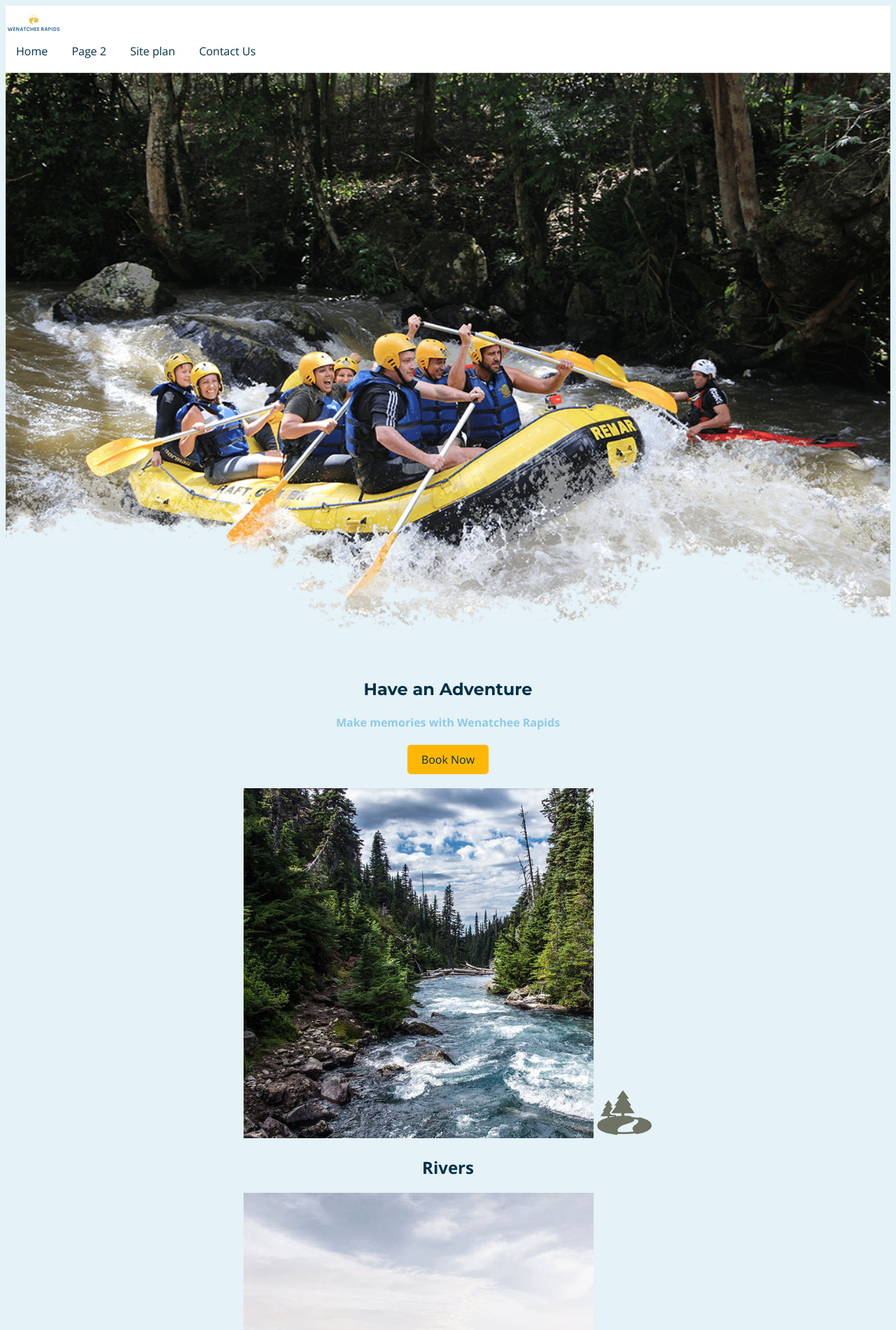
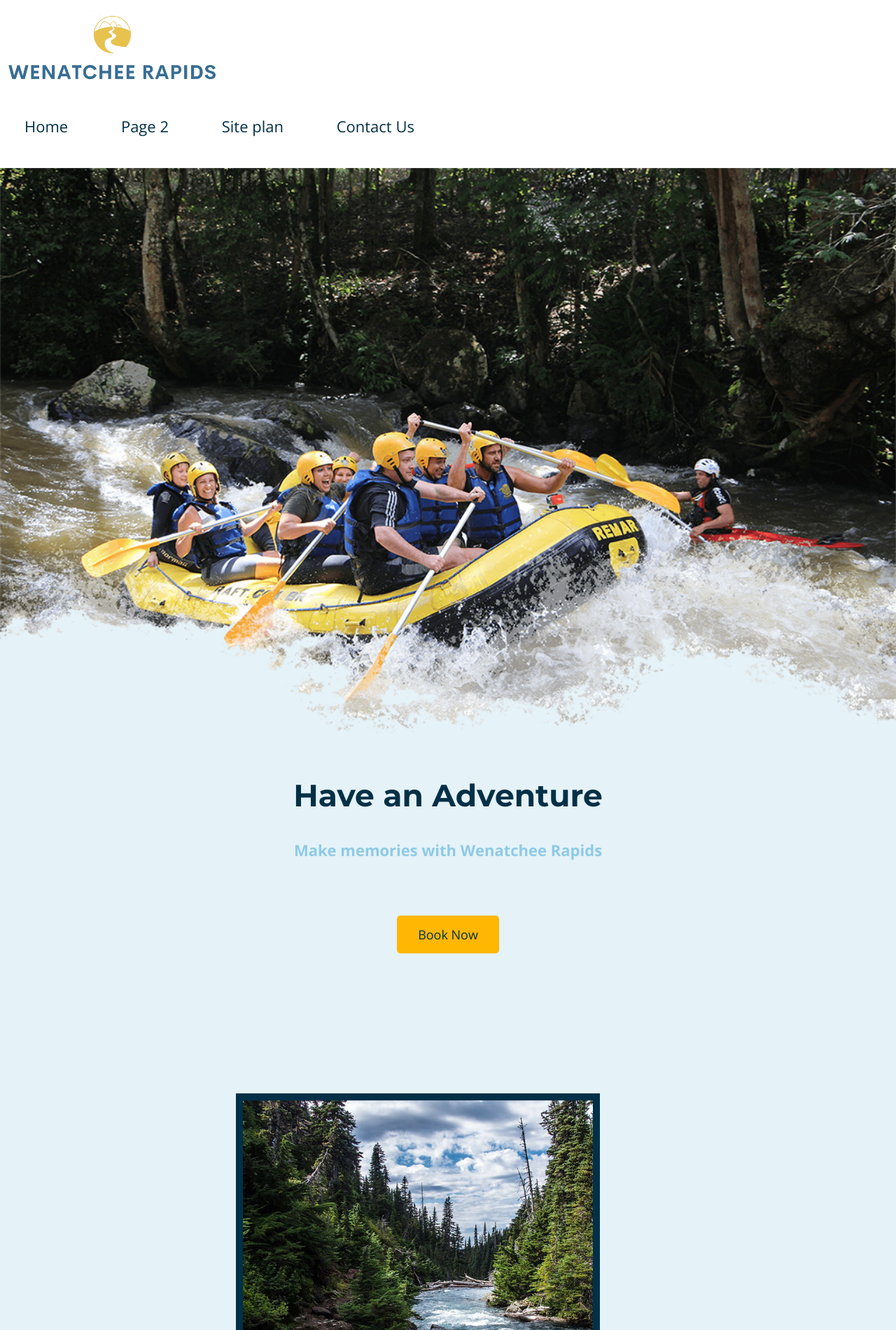
Before and after one commit to eF1tch/wdd130, a plain HTML site: page wwr/index.html in a window 1280 px wide. Shown: the top 1900 px of the page at 70% size. Drawn offline with nearby package versions, Linux system fonts and the light colour scheme.

Commit message:
added content for Fonts and Spacing assignment

```diff
--- a/wwr/styles/style.css
+++ b/wwr/styles/style.css
@@ -4,6 +4,15 @@ body {
     font-family: 'Open Sans', Verdana, sans-serif;
     background-color: #E5F2F8;
     color: #023047;
+    font-size: 22px;
+    margin: 0;
+    padding: 0;
+}
+h2 {
+    margin: 0;
+}
+#logo_link {
+    padding-top: 5px;
 }
 
 #content {
@@ -21,7 +30,7 @@ nav a {
     color: #023047;
     text-decoration: none;
     border-radius: 5px;
-    padding: 10px 15px;
+    padding: 35px;
     display: inline-block;
 }
 
@@ -42,6 +51,18 @@ nav a:hover {
     font-family: 'Open Sans', Verdana, sans-serif;
 }
 
+#hero-img {
+    width: 100%;
+}
+
+.rivers-card, .camping-card, .rapids-card{
+    margin: 200px 0;
+}
+
+.card-img {
+    border: 10px solid #023047;
+}
+
 .button-box {
     text-align: center;
 }
@@ -50,9 +71,12 @@ nav a:hover {
     background-color: #FFB703;
     color: #023047;
     text-decoration: none;
-    padding: 10px 20px;
+    padding: 15px 30px;
     border-radius: 5px;
     display: inline-block;
+    font-size: 18px;
+    margin-top: 50px;
+    border-radius: 5px;
 }
 
 .book:hover, .join:hover {
@@ -65,6 +89,10 @@ main section {
     margin: 20px 0;
 }
 
+main section img {
+    box-sizing: border-box;
+}
+
 #background {
     height: 725px;
     background-color: #E5F2F8;
@@ -72,8 +100,9 @@ main section {
 
 .msg {
     background-color: #8ECAE6;
-    padding: 20px;
+    padding: 35px;
     border-radius: 10px;
+    line-height: 1.5em;
 }
 
 .msg h2 {
@@ -84,13 +113,15 @@ main section {
 .msg p {
     color: #023047;
     font-family: 'Open Sans', Verdana, sans-serif;
+    font-size: .8em;
+    padding-bottom: 15px;
 }
 
 footer {
     background-color: #023047;
     color: #8ECAE6;
-    padding: 20px;
-    text-align: center;
+    padding: 25px 50px;
+    margin-top: 200px;
 }
 
 footer a {
@@ -102,21 +133,24 @@ footer a:hover {
     color: #FFB703;
 }
 
+footer .social img{
+    padding-top: 15px;
+}
+
 .home-title {
     color: #FFB703;
     font-family: 'Montserrat', 'Arial Black', sans-serif;
+    font-size: 2em;
+    margin-top: 10px;
 }
 
 .logo {
-    width: 80px;
+    width: 25%;
 }
 
 .icon {
     width: 80px;
-}
-
-#hero-img {
-    width: 100%;
+    padding-top: 10px;
 }
 
 footer p {
```
